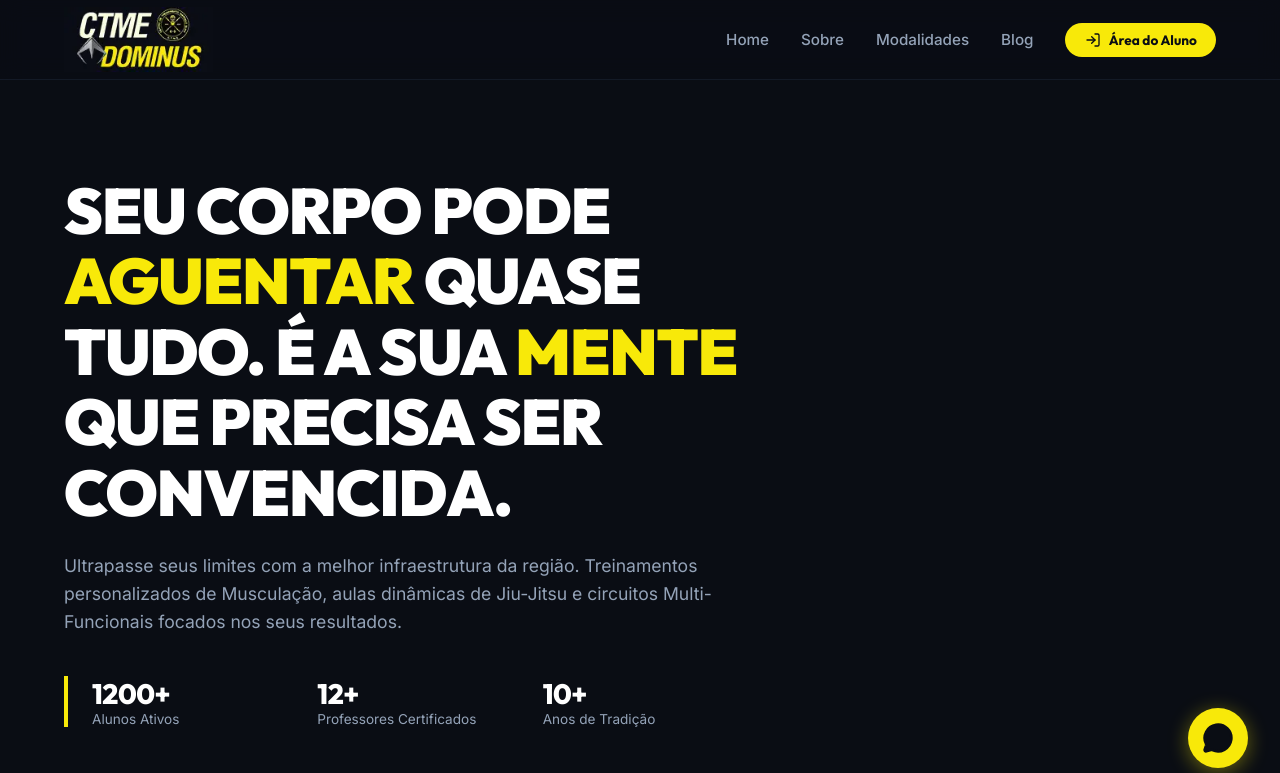
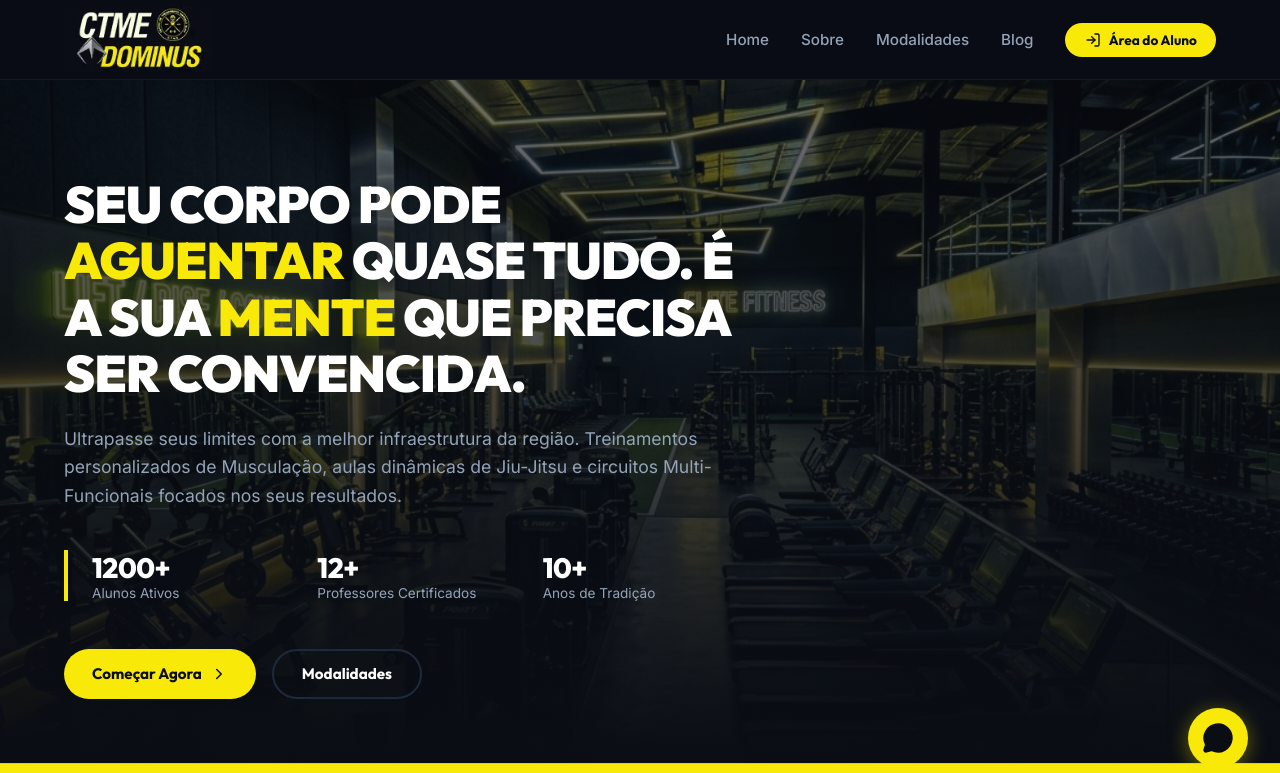
Before and after one commit to academiactmedominus-gif/siteAcademiaCtmeDominus, a Next.js app: page / in a window 1280 px wide. Shown: the top 773 px of the page. Built offline with nearby package versions, Linux system fonts and the light colour scheme; no server answers.

Commit message:
fix: change hero background to css backgroundImage style with linear-gradient overlay for robust rendering

```diff
--- a/src/app/page.tsx
+++ b/src/app/page.tsx
@@ -7,28 +7,24 @@ export default function HomePage() {
   return (
     <div>
       {/* 1. HERO SECTION */}
-      <section style={{ position: "relative", minHeight: "85vh", display: "flex", alignItems: "center", overflow: "hidden", padding: "6rem 0 4rem 0" }}>
-        {/* Background Image overlay */}
-        <div style={{ position: "absolute", top: 0, left: 0, right: 0, bottom: 0, zIndex: -1 }}>
-          <img
-            src="/images/hero_bg.png"
-            alt="Academia Dominus Interior"
-            style={{
-              position: "absolute",
-              top: 0,
-              left: 0,
-              width: "100%",
-              height: "100%",
-              objectFit: "cover",
-              filter: "brightness(40%) contrast(100%)"
-            }}
-          />
-          <div style={{ position: "absolute", top: 0, left: 0, right: 0, bottom: 0, background: "linear-gradient(to bottom, rgba(10,13,20,0) 60%, rgba(10,13,20,1) 100%)" }}></div>
-        </div>
+      <section
+        style={{
+          position: "relative",
+          minHeight: "85vh",
+          display: "flex",
+          alignItems: "center",
+          overflow: "hidden",
+          padding: "6rem 0 4rem 0",
+          backgroundImage: "linear-gradient(to bottom, rgba(10, 13, 20, 0.6) 0%, rgba(10, 13, 20, 0.8) 60%, rgba(10, 13, 20, 1) 100%), url('/images/hero_bg.png')",
+          backgroundSize: "cover",
+          backgroundPosition: "center",
+          backgroundRepeat: "no-repeat"
+        }}
+      >
 
         <div className="container" style={{ position: "relative", zIndex: 1 }}>
           <div style={{ maxWidth: "680px" }}>
-            <h1 style={{ fontSize: "clamp(2.5rem, 5vw, 4rem)", lineHeight: "1.1", marginBottom: "1.5rem", textTransform: "uppercase", fontWeight: 900 }}>
+            <h1 style={{ fontSize: "clamp(2.0rem, 4vw, 3.2rem)", lineHeight: "1.1", marginBottom: "1.5rem", textTransform: "uppercase", fontWeight: 900 }}>
               Seu corpo pode <span className="text-yellow">aguentar</span> quase tudo. É a sua <span className="text-yellow">mente</span> que precisa ser convencida.
             </h1>
             <p style={{ color: "var(--text-muted)", fontSize: "1.1rem", lineHeight: "1.6", marginBottom: "2.5rem" }}>
```
